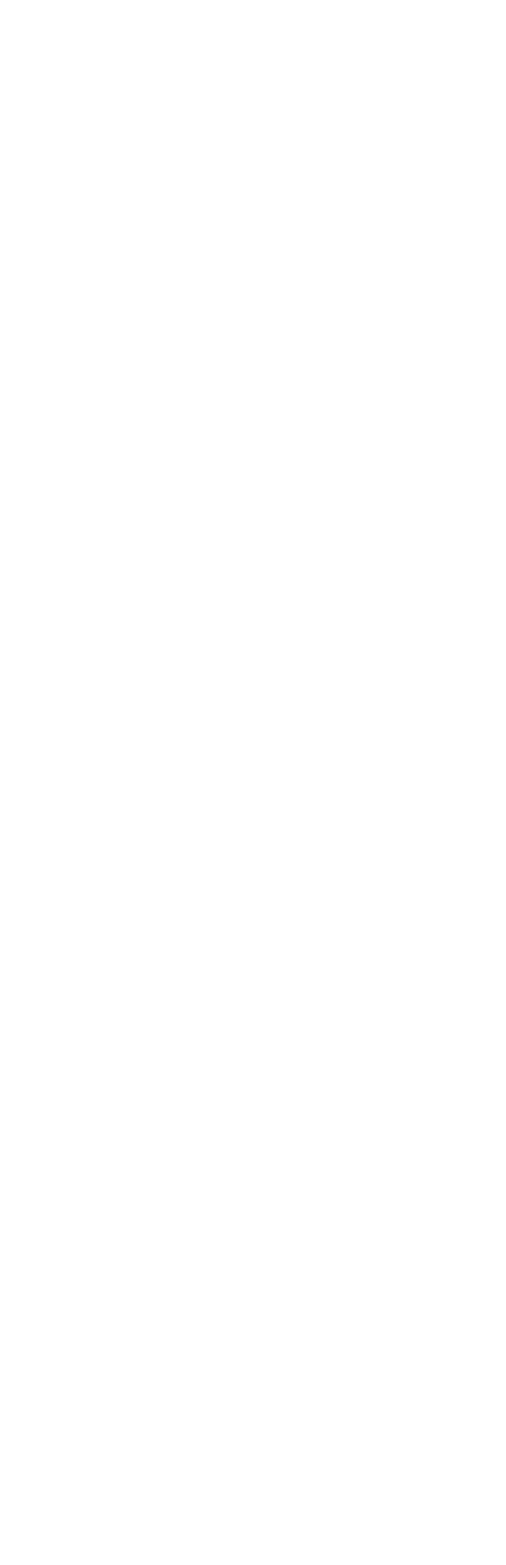
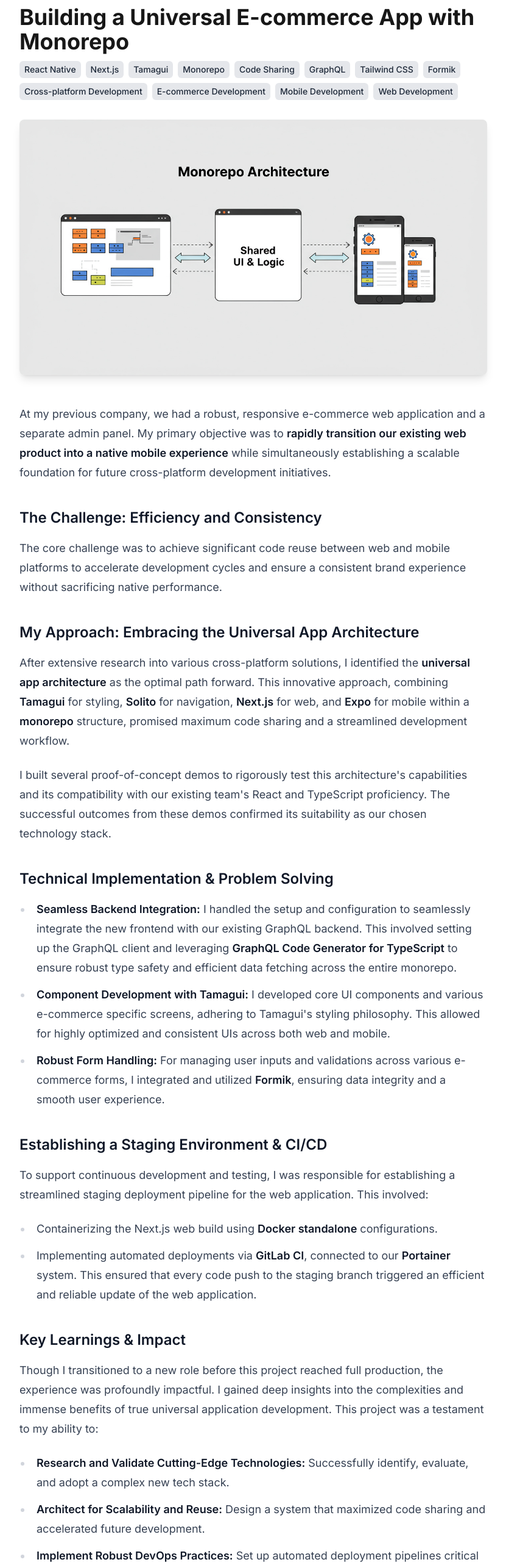
Before and after one commit to minhthong8197/portfolio, a Next.js app: page /projects/ecommerce-cross-platform-app in a window 1280 px wide. Before the commit this address had no page. Shown: the part 120-2686 px from the top of the page at 61% size, without its empty margins (224-1055 px from the left). Before the commit the page ends 800 px from the top, so only its background shows below. Built offline with nearby package versions, Linux system fonts and the light colour scheme.

Commit message:
feat: add story for Tamagui project

```diff
--- a/app/projects/[slug]/page.tsx
+++ b/app/projects/[slug]/page.tsx
@@ -10,12 +10,14 @@
 import HTEcoStory from "../../../components/stories/HTEcoStory";
 import HISStory from "../../../components/stories/HISStory";
 import SteevyIndieStory from "../../../components/stories/SteevyIndieStory";
+import EcommerceCrossPlatformStory from "../../../components/stories/EcommerceCrossPlatformStory";
 
 // Map slug với component story tương ứng
 const storyComponents = {
   "hteco-data-toolkit": HTEcoStory,
   "his-scalable-microservices": HISStory,
   "steevy-indie-journey": SteevyIndieStory,
+  "ecommerce-cross-platform-app": EcommerceCrossPlatformStory,
 };
 
 // Hàm này giúp Next.js biết các slug có thể có để pre-render
--- a/components/Projects.tsx
+++ b/components/Projects.tsx
@@ -87,16 +87,19 @@
   },
   {
     name: "E-commerce Cross-platform App",
-    slug: "",
+    slug: "ecommerce-cross-platform-app",
+    storyTitle: "Building a Universal E-commerce App with Monorepo",
     description:
-      "As the sole developer, I spearheaded the creation of a universal e-commerce application. By architecting a monorepo with Tamagui and Solito, the project achieved maximum code sharing between web (Next.js) and mobile (React Native/Expo), significantly accelerating development time and ensuring brand consistency across platforms.",
+      "Spearheaded the research and development of a universal e-commerce application. By designing a monorepo architecture with Tamagui and Solito, I maximized code sharing between web (Next.js) and mobile (React Native/Expo), significantly accelerating development and ensuring consistent user experience.",
     tags: [
       "React Native",
       "Next.js",
       "Tamagui",
       "Monorepo",
       "Code Sharing",
+      "GraphQL",
       "Tailwind CSS",
+      "Formik",
       "Cross-platform Development",
       "E-commerce Development",
       "Mobile Development",
@@ -105,6 +108,8 @@
     displayTags: ["React Native", "Next.js", "Tamagui", "Monorepo", "Code Sharing"],
     imageCard: "/project-monorepo-structure.jpg",
     imageStory: "/project-monorepo-structure.jpg",
+    seoDescription:
+      "Explore the technical journey of building a cross-platform e-commerce application using Next.js, React Native, Tamagui, and a monorepo approach for maximum code reuse.",
   },
 ];
 
--- /dev/null
+++ b/components/stories/EcommerceCrossPlatformStory.tsx
@@ -0,0 +1,87 @@
+// components/stories/EcommerceCrossPlatformStory.tsx
+
+const EcommerceCrossPlatformStory = () => {
+  return (
+    <>
+      <p>
+        At my previous company, we had a robust, responsive e-commerce web application and a separate admin panel. My primary objective was to{" "}
+        <strong>rapidly transition our existing web product into a native mobile experience</strong> while simultaneously establishing a scalable foundation for
+        future cross-platform development initiatives.
+      </p>
+
+      <h3>The Challenge: Efficiency and Consistency</h3>
+      <p>
+        The core challenge was to achieve significant code reuse between web and mobile platforms to accelerate development cycles and ensure a consistent brand
+        experience without sacrificing native performance.
+      </p>
+
+      <h3>My Approach: Embracing the Universal App Architecture</h3>
+      <p>
+        After extensive research into various cross-platform solutions, I identified the <strong>universal app architecture</strong> as the optimal path
+        forward. This innovative approach, combining <strong>Tamagui</strong> for styling, <strong>Solito</strong> for navigation, <strong>Next.js</strong> for
+        web, and <strong>Expo</strong> for mobile within a <strong>monorepo</strong> structure, promised maximum code sharing and a streamlined development
+        workflow.
+      </p>
+
+      <p>
+        I built several proof-of-concept demos to rigorously test this {`architecture's`} capabilities and its compatibility with our existing {`team's`} React
+        and TypeScript proficiency. The successful outcomes from these demos confirmed its suitability as our chosen technology stack.
+      </p>
+
+      <h3>Technical Implementation & Problem Solving</h3>
+      <ul className="list-disc pl-5 mb-4 space-y-2">
+        <li>
+          <strong>Seamless Backend Integration:</strong> I handled the setup and configuration to seamlessly integrate the new frontend with our existing
+          GraphQL backend. This involved setting up the GraphQL client and leveraging <strong>GraphQL Code Generator for TypeScript</strong> to ensure robust
+          type safety and efficient data fetching across the entire monorepo.
+        </li>
+        <li>
+          <strong>Component Development with Tamagui:</strong> I developed core UI components and various e-commerce specific screens, adhering to {`Tamagui's`}{" "}
+          styling philosophy. This allowed for highly optimized and consistent UIs across both web and mobile.
+        </li>
+        <li>
+          <strong>Robust Form Handling:</strong> For managing user inputs and validations across various e-commerce forms, I integrated and utilized{" "}
+          <strong>Formik</strong>, ensuring data integrity and a smooth user experience.
+        </li>
+      </ul>
+
+      <h3>Establishing a Staging Environment & CI/CD</h3>
+      <p>
+        To support continuous development and testing, I was responsible for establishing a streamlined staging deployment pipeline for the web application.
+        This involved:
+      </p>
+      <ul className="list-disc pl-5 mb-4 space-y-2">
+        <li>
+          Containerizing the Next.js web build using <strong>Docker standalone</strong> configurations.
+        </li>
+        <li>
+          Implementing automated deployments via <strong>GitLab CI</strong>, connected to our <strong>Portainer</strong> system. This ensured that every code
+          push to the staging branch triggered an efficient and reliable update of the web application.
+        </li>
+      </ul>
+
+      <h3>Key Learnings & Impact</h3>
+      <p>
+        Though I transitioned to a new role before this project reached full production, the experience was profoundly impactful. I gained deep insights into
+        the complexities and immense benefits of true universal application development. This project was a testament to my ability to:
+      </p>
+      <ul className="list-disc pl-5 mb-4 space-y-2">
+        <li>
+          <strong>Research and Validate Cutting-Edge Technologies:</strong> Successfully identify, evaluate, and adopt a complex new tech stack.
+        </li>
+        <li>
+          <strong>Architect for Scalability and Reuse:</strong> Design a system that maximized code sharing and accelerated future development.
+        </li>
+        <li>
+          <strong>Implement Robust DevOps Practices:</strong> Set up automated deployment pipelines critical for rapid iteration.
+        </li>
+      </ul>
+      <p>
+        This initiative laid critical groundwork, showcasing a path for the company to efficiently expand its digital presence across platforms with a unified
+        codebase.
+      </p>
+    </>
+  );
+};
+
+export default EcommerceCrossPlatformStory;
```
